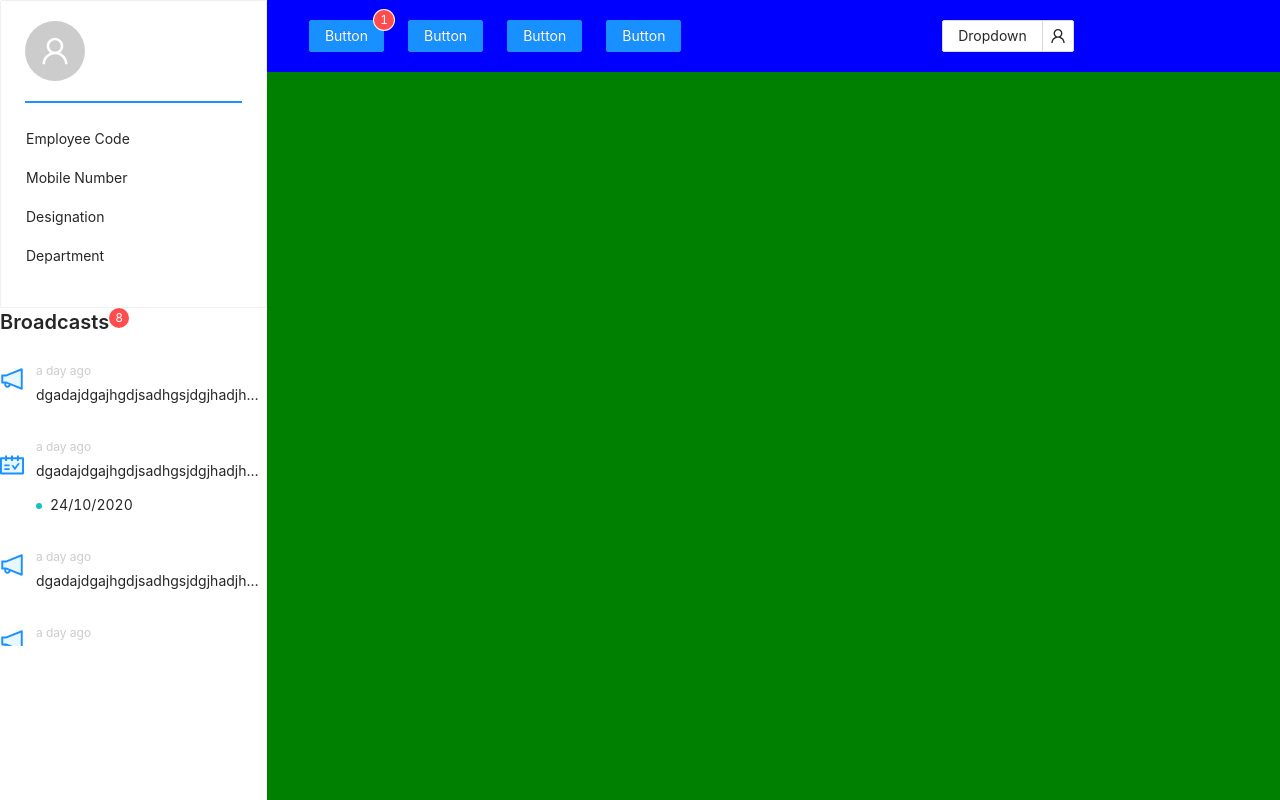
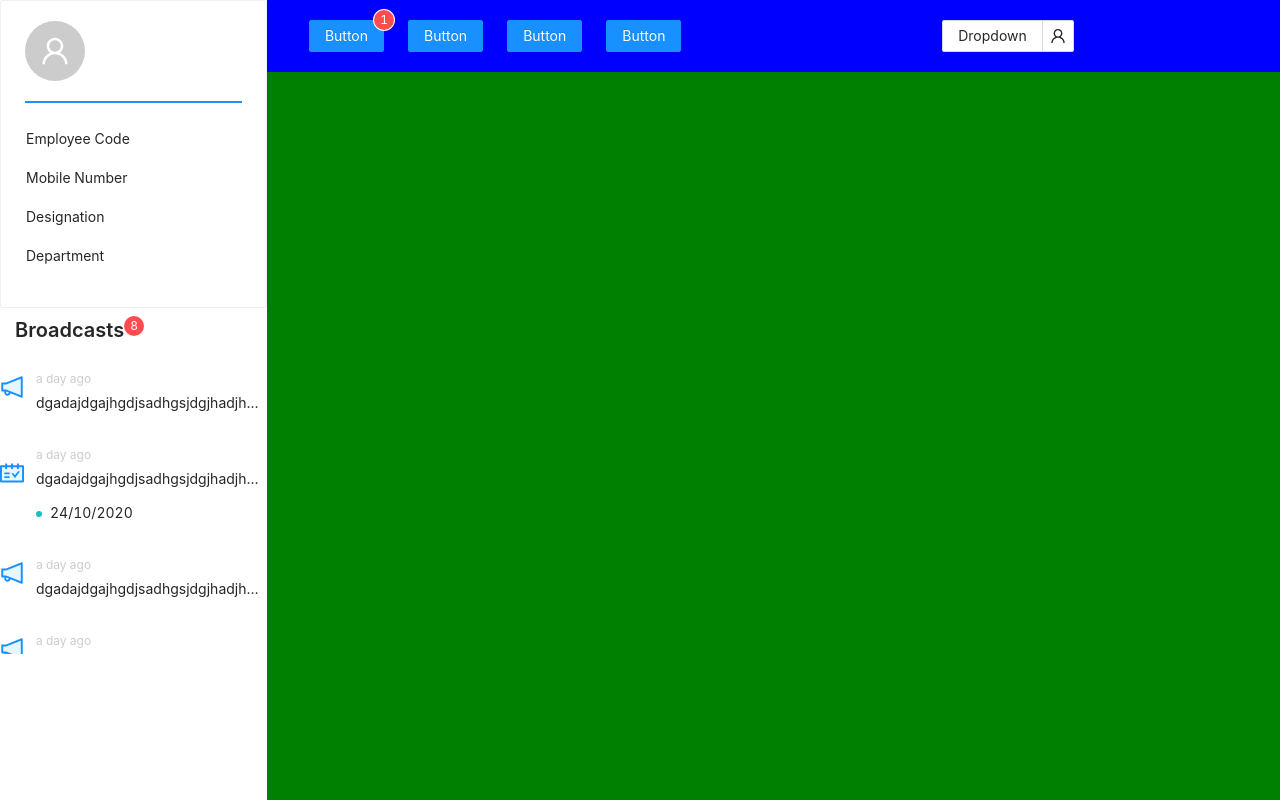
Before and after one commit to misbahkhalilaz/EMS_frontend, a React (Create React App) app: page / in a window 1280 px wide. Built offline with nearby package versions, Linux system fonts and the light colour scheme.

Commit message:
employee sidebar

```diff
--- a/src/components/employee/sidebar/sideBar.jsx
+++ b/src/components/employee/sidebar/sideBar.jsx
@@ -56,11 +56,14 @@ export default function SideBar(props) {
 			</Row>
 
 			<Row style={{ maxHeight: "5vh" }}>
-				<Title level={4} strong>
+				<Title
+					level={4}
+					strong
+					style={{ paddingTop: "1vh", paddingLeft: "15px" }}
+				>
 					Broadcasts
 					<Badge className="floated" count={msgs.length} />
 				</Title>
-
 				<Row
 					style={{
 						scrollBehavior: "smooth",
```
